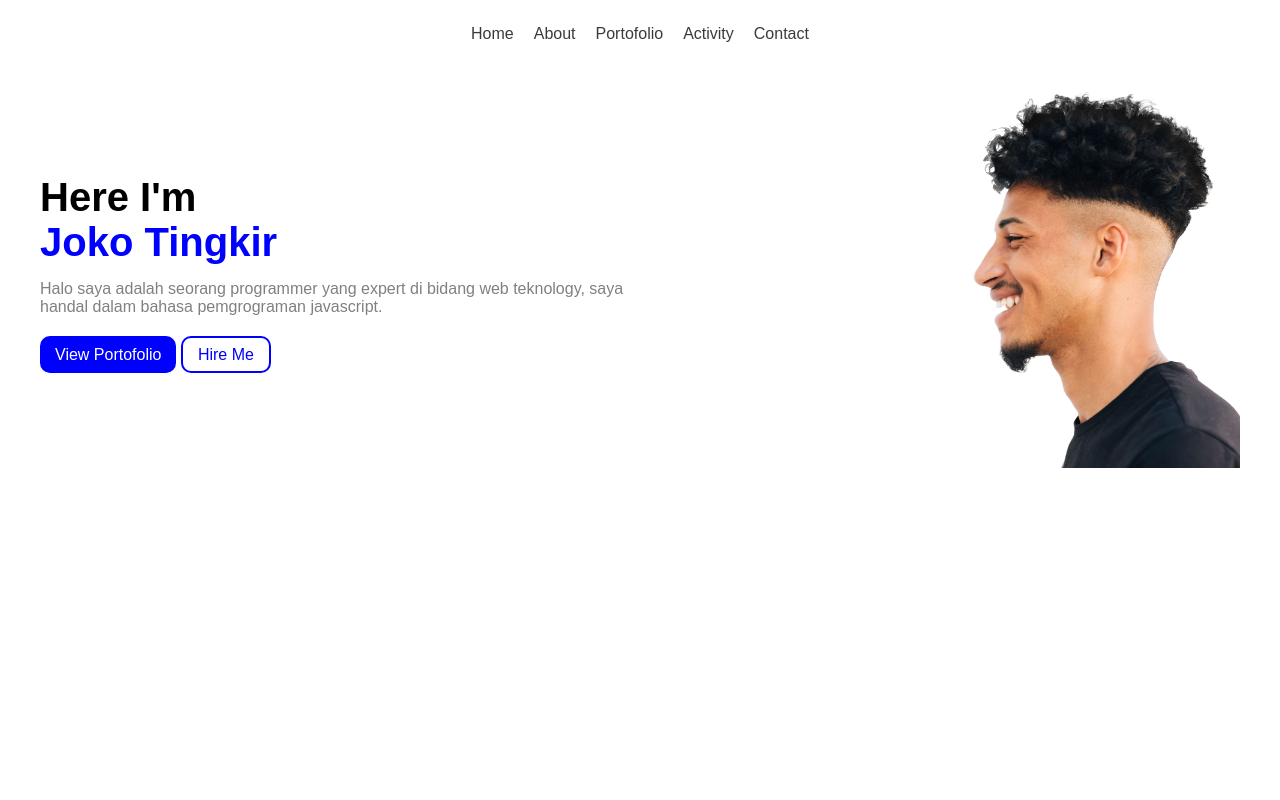
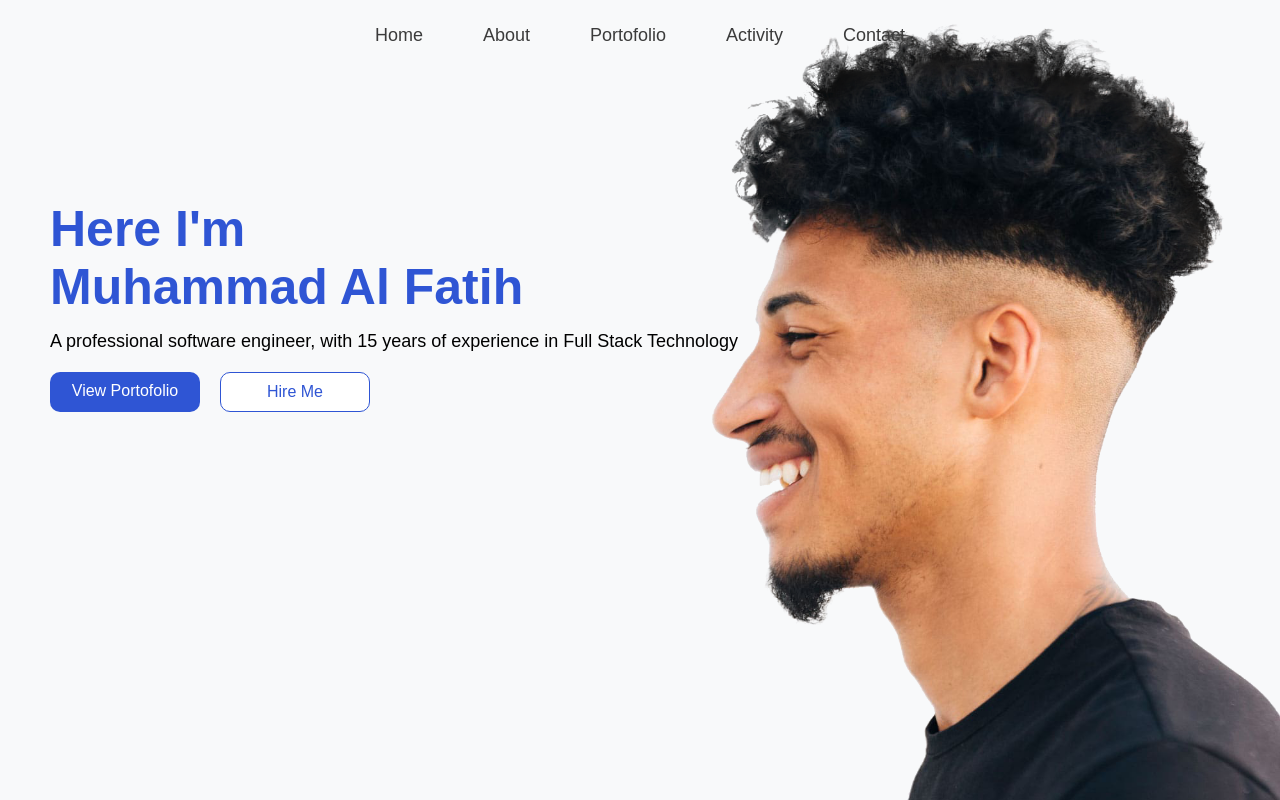
Before and after one commit to qoryy17/Landing-Page, a plain HTML site: page index.html in a window 1280 px wide. Drawn offline with Linux system fonts and the light colour scheme.

Commit message:
#fix : refactor stucture html and css code

```diff
--- a/index.html
+++ b/index.html
@@ -3,7 +3,7 @@
   <head>
     <meta charset="UTF-8" />
     <meta name="viewport" content="width=device-width, initial-scale=1.0" />
-    <title>Portofolio | Joko</title>
+    <title>Muhammad Al Fatih</title>
     <link rel="stylesheet" href="styles.css" />
   </head>
   <body>
@@ -22,21 +22,18 @@
     <!-- Section hero -->
     <section class="hero-section">
       <div class="container">
-        <div class="row">
-          <div class="col-1">
-            <h1>Here I'm</h1>
-            <h1 class="text-blue">Joko Tingkir</h1>
-            <p class="text-gray">
-              Halo saya adalah seorang programmer yang expert di bidang web
-              teknology, saya handal dalam bahasa pemgrograman javascript.
-            </p>
-            <div class="hero-button">
-              <a href="" class="btn-porto">View Portofolio</a>
-              <a href="" class="btn-hire">Hire Me</a>
-            </div>
-          </div>
-          <div class="col-2">
-            <img src="asset/images/bg01.png" alt="" />
+        <div class="about-me">
+          <h1 class="title-name">
+            Here I'm <br />
+            Muhammad Al Fatih
+          </h1>
+          <p class="title-description">
+            A professional software engineer, with 15 years of experience in
+            Full Stack Technology
+          </p>
+          <div class="btn-group">
+            <a href="#about" class="btn btn-portofolio">View Portofolio</a>
+            <a href="" class="btn btn-hire">Hire Me</a>
           </div>
         </div>
       </div>
--- a/styles.css
+++ b/styles.css
@@ -3,93 +3,112 @@
   margin: 0;
   padding: 0;
   box-sizing: border-box;
-  font-family: Arial, Helvetica, sans-serif;
+  font-family: sans-serif;
+}
+
+body {
+  background-color: #f8f9fa;
 }
 
 /* Header */
 header {
   width: 100%;
+  padding: 25px 0px;
+  position: fixed;
+}
+
+nav > ul {
   display: flex;
   justify-content: center;
-  padding: 25px 0px;
-}
-nav {
-  width: 100%;
-  max-width: 1200px;
-  display: flex;
-  justify-content: center;
-}
-ul {
-  display: flex;
   gap: 20px;
 }
-ul li {
+
+nav > ul > li {
   list-style: none;
 }
-ul li a {
+
+nav > ul > li > a {
   text-decoration: none;
   color: #3b3b3b;
   transition: color 0.5s;
+  padding: 20px;
+  font-weight: 400;
+  font-size: 18px;
 }
-ul > li:hover a {
-  color: blue;
+
+a:hover {
+  color: #2f55d4;
 }
 
 /* Hero Section */
 .hero-section {
   width: 100%;
+  height: 100vh;
   display: flex;
   justify-content: center;
+  background-image: url("asset/images/bg01.png");
+  background-size: cover;
+  background-position: 10%;
+  max-width: 100%;
+  background-repeat: repeat;
 }
+
 .container {
   width: 100%;
-  max-width: 1200px;
-}
-.row {
-  width: 100%;
-  display: flex;
-}
-.col-1,
-.col-2 {
-  width: 50%;
-}
-.col-2 > img {
-  width: 100%;
+  margin: 50px;
 }
 
-.col-1 {
-  display: flex;
-  flex-direction: column;
-  justify-content: center;
-}
-.col-1 h1 {
-  font-size: 40px;
+.about-me {
+  margin-top: 150px;
 }
 
-.col-1 p {
-  margin-top: 15px;
-  margin-bottom: 30px;
+.title-name {
+  color: #2f55d4;
+  font-size: 50px;
 }
 
-.text-blue {
-  color: blue;
-}
-.text-gray {
-  color: gray;
+.title-description {
+  margin-top: 15px;
+  font-size: 18px;
 }
 
-.btn-porto {
-  background-color: blue;
-  color: white;
-  text-decoration: none;
-  padding: 10px 15px;
+.btn-group {
+  margin-top: 20px;
+  display: flex;
+  gap: 20px;
+}
+
+.btn {
+  padding: 10px;
+  width: 150px;
   border-radius: 10px;
-}
-.btn-hire {
-  color: blue;
-  border: 2px solid blue;
-  border-radius: 10px;
-  padding: 8px 15px;
+  text-align: center;
   text-decoration: none;
 }
+
+.btn-portofolio {
+  background-color: #2f55d4;
+  color: #fff;
+  transition: background-color 0.5s;
+}
+
+.btn-portofolio:hover {
+  background-color: #fff;
+  color: #2643a1;
+  border: 1px solid #2f55d4;
+}
+
+.btn-hire {
+  background-color: #fff;
+  color: #2f55d4;
+  border: 1px solid #2f55d4;
+  transition: background-color 0.5s;
+}
+
+.btn-hire:hover {
+  background-color: #2f55d4;
+  color: #fff;
+  border: 1px solid #fff;
+}
+
 /* End Hero Section */
```
